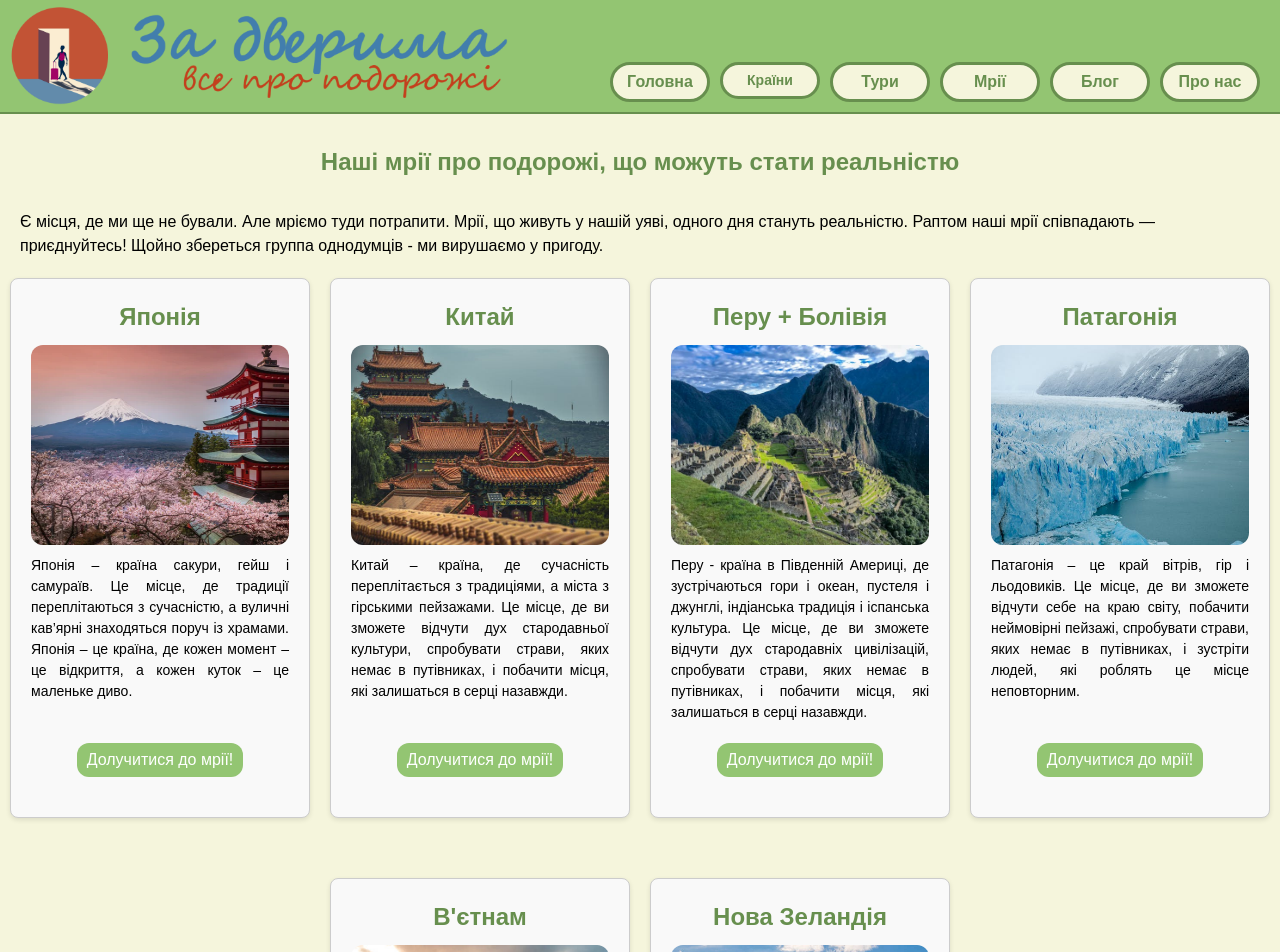
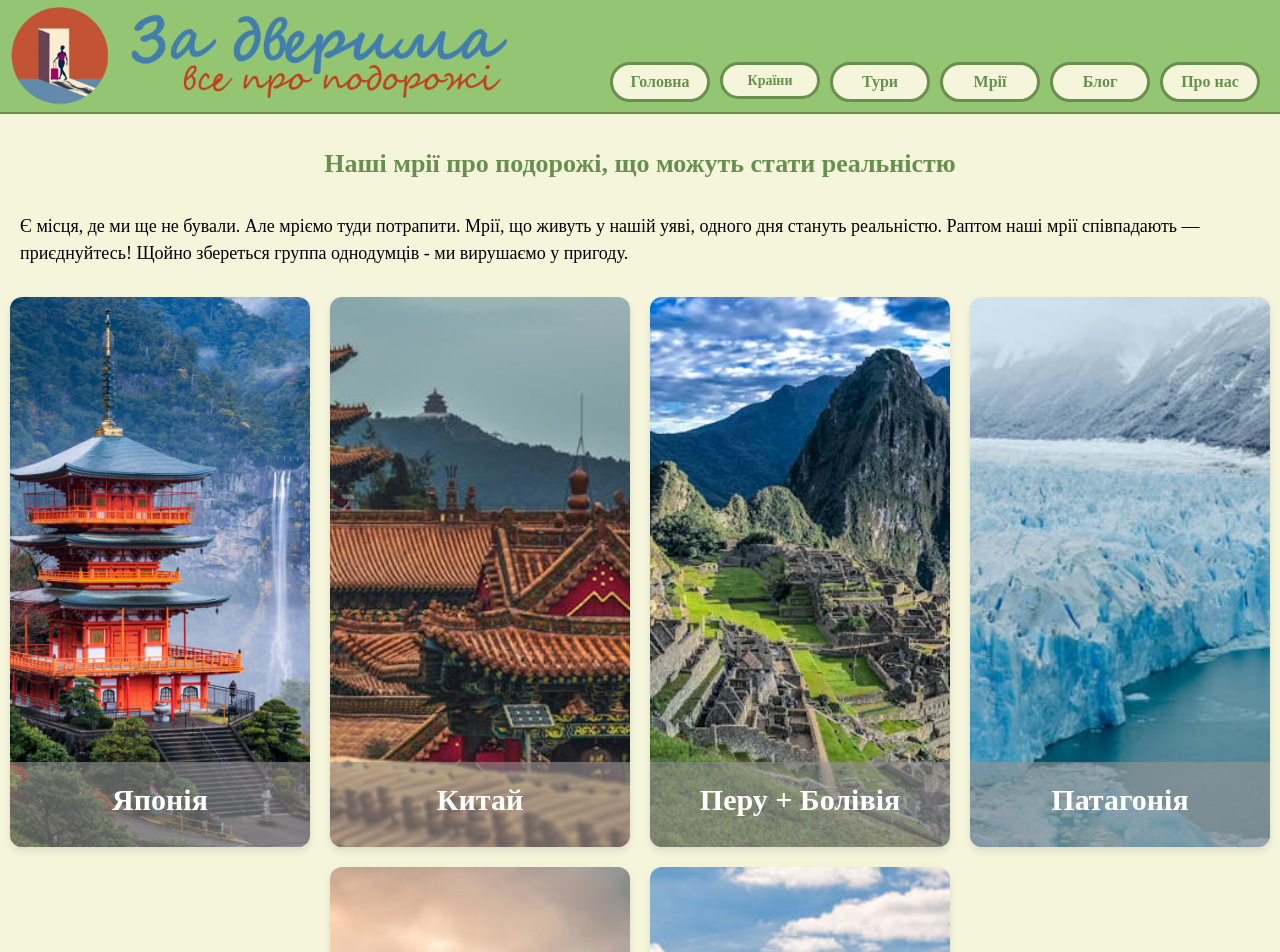
Before and after one commit to artelena1906/Front-ZaDveryma, a Next.js app: page /PageDreams in a window 1280 px wide. Shown: the top 952 px of the page. Built offline with nearby package versions, Linux system fonts and the light colour scheme.

Commit message:
доработаны карточки на странице Мрії

```diff
--- a/public/PageDreams.json
+++ b/public/PageDreams.json
@@ -7,8 +7,13 @@
                 {
                     "id": 1,
                     "namecountry": "Японія",
+                    "description":"",
                     "descriptioncountry": "Японія – країна сакури, гейш і самураїв. Це місце, де традиції переплітаються з сучасністю, а вуличні кав’ярні знаходяться поруч із храмами. Японія – це країна, де кожен момент – це відкриття, а кожен куток – це маленьке диво.",
-                    "urlphoto": "/img/Japan/Japan.jpg"
+                    "urlphoto": "/img/Japan/Japan.jpg",
+                    "month": "Вересень - Жовтень",
+                    "days": "14 днів",
+                    "count": "10 осіб",
+                    "city": "Токіо, Камакура, Нікко, Канадзава, Кіото"
                 },
                 {
                     "id": 2,
--- a/src/app/PageDreams/css/PageDreams.module.css
+++ b/src/app/PageDreams/css/PageDreams.module.css
@@ -1,20 +1,20 @@
 .containerDreams {
-    display: flex; /* Включаем Flexbox */
-    flex-direction: column; /* Колонки */
+  display: flex;
+  flex-direction: column;
 }
 
 .containerDreams h3 {
-  font-size: 24px;
+  font-size: 26px;
   font-weight: bold;
   color: #678F4E;
   text-align: center;
   margin: 30px 0;
 }
 
-.containerDreams p {
-  font-size: 16px;
+.containerDreamsP {
+  font-size: 18px;
   align-items: left;
-  margin: 0 20px 0 20px;
+  margin: 0 20px 30px 20px;
 }
 
 .container {
@@ -26,7 +26,7 @@
   margin-top: auto;
 }
 
-.container h4{
+.cardBack h4 {
   font-size: 24px;
   font-weight: bold;
   color: #678F4E;
@@ -34,52 +34,115 @@
   margin: 0 0 10px 0;
 }
 
-.containerCountry {
-    border: 1px solid #ccc;
-    border-radius: 8px;
-    padding: 20px;
-    margin: 20px 0;
-    background-color: #f9f9f9;
-    box-shadow: 0 2px 5px rgba(0, 0, 0, 0.1);
+.cardContainer {
+  perspective: 1000px;
   width: 300px;
-    min-height: 500px; /* Минимальная высота для одинакового уровня кнопок */
-    display: flex;
-    flex-direction: column; /* Вертикальное выравнивание */
+  height: 550px;
 }
 
-  .containerCountry img {
-    display: block;
-    border-radius: 12px;
-    margin-bottom: 10px;
-    width: 300px;
-    height: 200px;
+.card {
+  position: relative;
+  width: 100%;
+  height: 100%;
+  transition: transform 0.6s;
+  transform-style: preserve-3d;
 }
 
-  .containerCountry p {
-    font-size: 14px;
-    margin: 0;
-    text-align: justify
+.cardContainer:hover .card {
+  transform: rotateY(180deg);
 }
 
-  .Button {
-    margin-top: auto; /* "Толкает" кнопку вниз */
-    display: flex;
-    justify-content: center; /* Центрирует кнопку внутри обертки */
+.cardFront,
+.cardBack {
+  position: absolute;
+  width: 100%;
+  height: 100%;
+  backface-visibility: hidden;
+  border-radius: 12px;
+  box-shadow: 0 4px 8px rgba(0, 0, 0, 0.1);
 }
 
-  .interestedButton {
-    padding: 5px 10px; /* Внутренние отступы */
-    font-size: 1rem; /* Размер шрифта */
-    color: #fff; /* Цвет текста */
-    margin: 20px auto;
-    display: block;
-    background-color: #93C572; /* Цвет фона кнопки */
-    border: none; /* Убираем стандартную границу */
-    border-radius: 12px; /* Скругленные углы */
-    cursor: pointer; /* Курсор при наведении */
-    transition: background-color 0.3s; /* Плавный переход цвета */
+.cardFront {
+  /* position: relative; */
+  overflow: hidden;
 }
 
-  .interestedButton:hover {
-    background-color: #678F4E; /* Цвет при наведении */
+.cardFront img {
+  width: 100%;
+  height: 100%;
+  object-fit: cover;
+  border-radius: 8px;
 }
+
+.cardFrontContent {
+  position: absolute;
+  bottom: 0;
+  left: 0;
+  right: 0;
+  padding: 15px;
+  background: rgba(149, 147, 147, 0.6);
+  color: white;
+}
+
+.cardFrontContent h4 {
+  font-size: 30px;
+  font-weight: bold;
+  text-align: center;
+  margin: 0 0 10px 0;
+  color: white;
+}
+
+/* .cardBack h4 {
+  font-size: 20px;
+  font-weight: bold;
+  text-align: center;
+} */
+
+.cardBackMonth {
+  font-size: 20px;
+  font-weight: bold;
+  margin: 0 0 15px 0;
+}
+
+.cardBackP {
+  font-size: 16px;
+  margin: 0;
+}
+
+.descriptioncountry {
+  margin: 10px auto;
+}
+
+.cardBack {
+  transform: rotateY(180deg);
+  background: white;
+  padding: 15px;
+  display: flex;
+  flex-direction: column;
+  align-items: center;
+  text-align: center;
+}
+
+.cardBack strong{
+  font-weight: bold;
+}
+
+.cardBackCity{
+  margin: 20px 0 10px 0;
+}
+
+.detailsButton {
+  display: inline-block;
+  margin-top: auto;
+  padding: 10px 20px;
+  background-color: #93C572;
+  color: white;
+  text-decoration: none;
+  border-radius: 12px;
+  cursor: pointer;
+  transition: background-color 0.3s;
+}
+
+.detailsButton:hover {
+  background-color: #678F4E;
+}
--- a/src/app/PageDreams/page.tsx
+++ b/src/app/PageDreams/page.tsx
@@ -1,9 +1,108 @@
+// "use client";
+// import { useState, useEffect } from "react";
+// import Image from "next/image";
+// import styles from "./css/PageDreams.module.css";
+// import WithUs from "../MainPage/MainPageBodyWithUs";
+// import BookingForm from "../../components/PageBookingForm"; // Импортируем BookingForm
+
+// export default function PageDreams() {
+//   interface CountryItem {
+//     id: number;
+//     namecountry: string;
+//     descriptioncountry: string;
+//     urlphoto: string;
+//   }
+
+//   interface DreamsItem {
+//     title: string;
+//     description: string;
+//     country: CountryItem[];
+//   }
+
+//   const [dreams, setDreams] = useState<DreamsItem | null>(null);
+//   const [showForm, setShowForm] = useState(false); // Состояние для показа формы
+//   const [selectedCountry, setSelectedCountry] = useState<string | null>(null); // Выбранная страна
+
+//   useEffect(() => {
+//     fetch("/PageDreams.json")
+//       .then((res) => {
+//         if (!res.ok) {
+//           throw new Error("Не удалось загрузить JSON");
+//         }
+//         return res.json();
+//       })
+//       .then((data) => {
+//         console.log("Загруженные данные:", data);
+//         setDreams(data.bodyData);
+//       })
+//       .catch((error) => {
+//         console.error("Ошибка загрузки данных:", error);
+//       });
+//   }, []);
+
+//   const handleJoinClick = (countryName: string) => {
+//     setSelectedCountry(countryName); // Устанавливаем выбранную страну
+//     setShowForm(true); // Показываем форму
+//   };
+
+//   const handleCloseForm = () => {
+//     setShowForm(false); // Скрываем форму
+//     setSelectedCountry(null); // Очищаем выбранную страну
+//   };
+
+//   if (!dreams) {
+//     return <div>Завантаження...</div>;
+//   }
+
+//   return (
+//     <div className={styles.containerDreams}>
+//       <h3>{dreams.title}</h3>
+//       <p>{dreams.description}</p>
+//       <div className={styles.container}>
+//         {dreams.country && dreams.country.length > 0 ? (
+//           dreams.country.map((country, index) => (
+//             <div key={index} className={styles.containerCountry}>
+//               <h4>{country.namecountry}</h4>
+//               <Image
+//                 src={country.urlphoto}
+//                 alt={country.namecountry}
+//                 width={300}
+//                 height={200}
+//               />
+//               <p>{country.descriptioncountry}</p>
+//               <div className={styles.Button}>
+//                 <button
+//                   className={styles.interestedButton}
+//                   onClick={() => handleJoinClick(country.namecountry)} // Открываем форму
+//                 >
+//                   Долучитися до мрії!
+//                 </button>
+//               </div>
+//             </div>
+//           ))
+//         ) : (
+//           <p>Країни відсутні</p>
+//         )}
+//       </div>
+//       <div>
+//         <WithUs />
+//       </div>
+
+//       {/* Показываем форму, если showForm === true */}
+//       {showForm && selectedCountry && (
+//         <BookingForm tourTitle={selectedCountry} onClose={handleCloseForm} />
+//       )}
+//     </div>
+//   );
+// }
+
 "use client";
 import { useState, useEffect } from "react";
 import Image from "next/image";
 import styles from "./css/PageDreams.module.css";
 import WithUs from "../MainPage/MainPageBodyWithUs";
-import BookingForm from "../../components/PageBookingForm"; // Импортируем BookingForm
+import BookingForm from "../../components/PageBookingForm";
+import Link from "next/link";
 
 export default function PageDreams() {
   interface CountryItem {
@@ -11,6 +110,10 @@ export default function PageDreams() {
     namecountry: string;
     descriptioncountry: string;
     urlphoto: string;
+    month: string;
+    days: string;
+    count: string;
+    city: string;
   }
 
   interface DreamsItem {
@@ -20,34 +123,30 @@ export default function PageDreams() {
   }
 
   const [dreams, setDreams] = useState<DreamsItem | null>(null);
-  const [showForm, setShowForm] = useState(false); // Состояние для показа формы
-  const [selectedCountry, setSelectedCountry] = useState<string | null>(null); // Выбранная страна
+  const [showForm, setShowForm] = useState(false);
+  const [selectedCountry, setSelectedCountry] = useState<string | null>(null);
 
   useEffect(() => {
     fetch("/PageDreams.json")
       .then((res) => {
-        if (!res.ok) {
-          throw new Error("Не удалось загрузить JSON");
-        }
+        if (!res.ok) throw new Error("Не удалось загрузить JSON");
         return res.json();
       })
       .then((data) => {
         console.log("Загруженные данные:", data);
         setDreams(data.bodyData);
       })
-      .catch((error) => {
-        console.error("Ошибка загрузки данных:", error);
-      });
+      .catch((error) => console.error("Ошибка загрузки данных:", error));
   }, []);
 
   const handleJoinClick = (countryName: string) => {
-    setSelectedCountry(countryName); // Устанавливаем выбранную страну
-    setShowForm(true); // Показываем форму
+    setSelectedCountry(countryName);
+    setShowForm(true);
   };
 
   const handleCloseForm = () => {
-    setShowForm(false); // Скрываем форму
-    setSelectedCountry(null); // Очищаем выбранную страну
+    setShowForm(false);
+    setSelectedCountry(null);
   };
 
   if (!dreams) {
@@ -57,26 +156,37 @@ export default function PageDreams() {
   return (
     <div className={styles.containerDreams}>
       <h3>{dreams.title}</h3>
-      <p>{dreams.description}</p>
+      <p className={styles.containerDreamsP}>{dreams.description}</p>
       <div className={styles.container}>
         {dreams.country && dreams.country.length > 0 ? (
           dreams.country.map((country, index) => (
-            <div key={index} className={styles.containerCountry}>
-              <h4>{country.namecountry}</h4>
+            <div key={index} className={styles.cardContainer}>
+              <div className={styles.card}>
+                {/* Лицевая сторона */}
+                <div className={styles.cardFront}>
                   <Image
                     src={country.urlphoto}
                     alt={country.namecountry}
                     width={300}
-                height={200}
+                    height={450}
+                    style={{ objectFit: 'cover' }}
                   />
-              <p>{country.descriptioncountry}</p>
-              <div className={styles.Button}>
-                <button
-                  className={styles.interestedButton}
-                  onClick={() => handleJoinClick(country.namecountry)} // Открываем форму
-                >
-                  Долучитися до мрії!
-                </button>
+                  <div className={styles.cardFrontContent}>
+                    <h4>{country.namecountry}</h4>
+                  </div>
+                </div>
+                {/* Обратная сторона */}
+                <div className={styles.cardBack}>
+                  <h4>{country.namecountry}</h4>
+                  <p className={styles.cardBackMonth}>{country.month}</p>
+                  <p className={styles.cardBackP}><strong>Тривалість:</strong> {country.days}</p>
+                  <p className={styles.cardBackP}><strong>Кількість:</strong> {country.count}</p>
+                    <p className={styles.descriptioncountry}>{country.descriptioncountry}</p>
+                  <p className={styles.cardBackCity}><strong>Міста:</strong> {country.city}</p>
+                  <Link href={`/tours/${country.namecountry.toLowerCase()}`} className={styles.detailsButton}>
+                    Детальніше про тур
+                  </Link>
+                </div>
               </div>
             </div>
           ))
@@ -87,8 +197,6 @@ export default function PageDreams() {
       <div>
         <WithUs />
       </div>
-
-      {/* Показываем форму, если showForm === true */}
       {showForm && selectedCountry && (
         <BookingForm tourTitle={selectedCountry} onClose={handleCloseForm} />
       )}
--- a/src/app/globals.css
+++ b/src/app/globals.css
@@ -92,7 +92,8 @@ body {
   color: var(--foreground);
   /* background: #F5F5DC; */
   background: #F5F5DC;
-  font-family: Arial, Helvetica, sans-serif;
+  font-family: 'Dancing Script', cursive;
+  /* font-family: Arial, Helvetica, sans-serif; */
   box-sizing: border-box;
   display: flex;
   flex-direction: column;
```
Also changed, not shown: public/img/Japan/Japan.jpg. Lines whose indentation alone changed are shown as unchanged.
